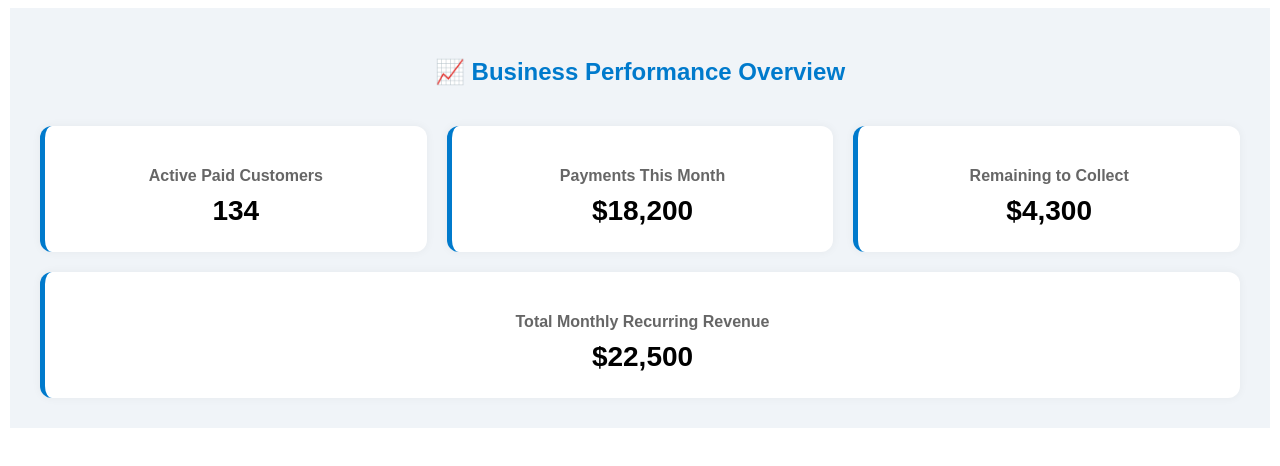
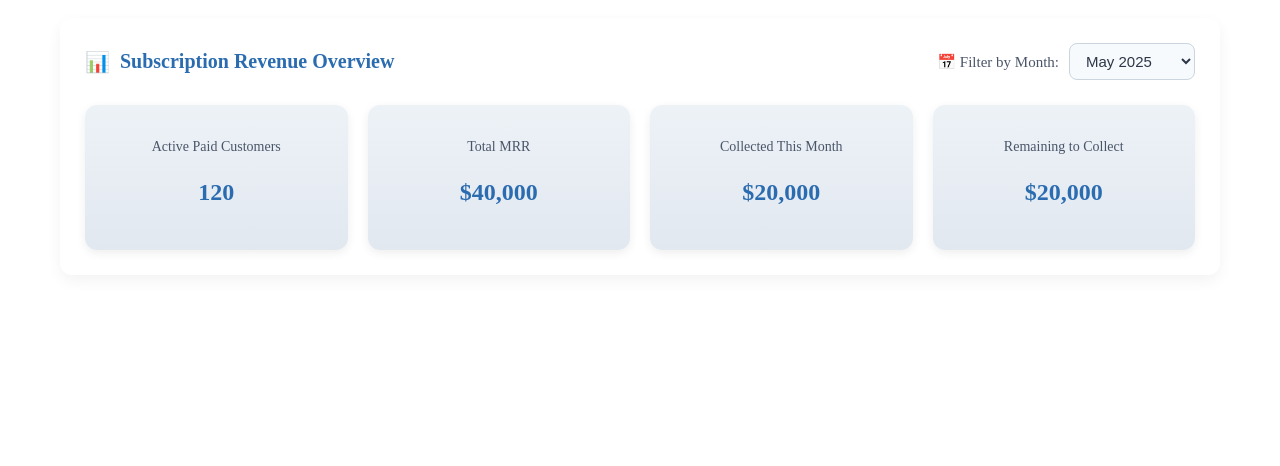
Before and after one commit to Cardyxianbj/ghl-dashboard1, a plain HTML site: page index.html in a window 1280 px wide. Drawn offline with Linux system fonts and the light colour scheme.

Commit message:
Update index.html

```diff
--- a/index.html
+++ b/index.html
@@ -1,72 +1,168 @@
-<div class="ghl-dashboard">
-  <h2>📈 Business Performance Overview</h2>
+<!-- Subscription Revenue Dashboard with Month Filter -->
+<div class="ghl-subscription-dashboard-container">
+  <section class="ghl-subscription-dashboard">
+    <div class="ghl-header">
+      <h2>📊 <span>Subscription Revenue Overview</span></h2>
 
-  <div class="ghl-stats">
-    <div class="ghl-card">
-      <h3>Active Paid Customers</h3>
-      <p id="active-paid-customers">134</p>
+      <div class="ghl-filter">
+        <label for="monthSelector">📅 Filter by Month:</label>
+        <select id="monthSelector">
+          <option value="2025-05">May 2025</option>
+          <option value="2025-04">April 2025</option>
+          <option value="2025-03">March 2025</option>
+        </select>
+      </div>
     </div>
 
-    <div class="ghl-card">
-      <h3>Payments This Month</h3>
-      <p id="monthly-payments">$18,200</p>
+    <div class="ghl-dashboard-grid">
+      <div class="ghl-dashboard-card">
+        <p class="label">Active Paid Customers</p>
+        <p class="value" id="activeCustomers">--</p>
+      </div>
+      <div class="ghl-dashboard-card">
+        <p class="label">Total MRR</p>
+        <p class="value" id="totalMRR">--</p>
+      </div>
+      <div class="ghl-dashboard-card">
+        <p class="label">Collected This Month</p>
+        <p class="value" id="collected">--</p>
+      </div>
+      <div class="ghl-dashboard-card">
+        <p class="label">Remaining to Collect</p>
+        <p class="value" id="remaining">--</p>
+      </div>
     </div>
-
-    <div class="ghl-card">
-      <h3>Remaining to Collect</h3>
-      <p id="remaining-balance">$4,300</p>
-    </div>
-
-    <div class="ghl-card">
-      <h3>Total Monthly Recurring Revenue</h3>
-      <p id="monthly-mrr">$22,500</p>
-    </div>
-  </div>
+  </section>
 </div>
 
 <style>
-  .ghl-dashboard {
-    padding: 30px;
-    background-color: #f0f4f8;
-    font-family: Arial, sans-serif;
-    color: #333;
+  .ghl-subscription-dashboard-container {
+    width: 100%;
     max-width: 1200px;
-    margin: auto;
+    margin: 0 auto;
+    padding: 10px 20px;
+    box-sizing: border-box;
   }
 
-  .ghl-dashboard h2 {
-    text-align: center;
-    color: #007acc;
-    margin-bottom: 40px;
+  .ghl-subscription-dashboard {
+    background: white;
+    border-radius: 12px;
+    box-shadow: 0px 6px 15px rgba(0, 0, 0, 0.05);
+    padding: 25px;
+    margin-bottom: 30px;
   }
 
-  .ghl-stats {
+  .ghl-header {
     display: flex;
+    justify-content: space-between;
+    align-items: center;
     flex-wrap: wrap;
-    justify-content: space-around;
+    margin-bottom: 25px;
+  }
+
+  .ghl-header h2 {
+    font-size: 20px;
+    font-weight: 600;
+    color: #2b6cb0;
+    margin: 0;
+    display: flex;
+    align-items: center;
+    gap: 10px;
+  }
+
+  .ghl-filter {
+    display: flex;
+    align-items: center;
+    gap: 10px;
+  }
+
+  .ghl-filter label {
+    font-size: 15px;
+    font-weight: 500;
+    color: #4a5568;
+  }
+
+  .ghl-filter select {
+    padding: 8px 12px;
+    font-size: 15px;
+    border-radius: 8px;
+    border: 1px solid #cbd5e0;
+    background: #f7fafc;
+    color: #2d3748;
+  }
+
+  .ghl-dashboard-grid {
+    display: grid;
+    grid-template-columns: repeat(auto-fit, minmax(220px, 1fr));
     gap: 20px;
   }
 
-  .ghl-card {
-    background: white;
+  .ghl-dashboard-card {
+    background: linear-gradient(to bottom, #edf2f7, #e2e8f0);
+    padding: 20px;
     border-radius: 12px;
-    box-shadow: 0 0 10px rgba(0,0,0,0.05);
-    padding: 25px;
-    flex: 1 1 250px;
     text-align: center;
-    border-left: 5px solid #007acc;
+    box-shadow: 0 3px 10px rgba(0, 0, 0, 0.07);
+    transition: 0.3s;
   }
 
-  .ghl-card h3 {
-    font-size: 16px;
-    margin-bottom: 10px;
-    color: #666;
+  .ghl-dashboard-card:hover {
+    transform: translateY(-4px);
+    box-shadow: 0 6px 20px rgba(0, 0, 0, 0.1);
   }
 
-  .ghl-card p {
-    font-size: 28px;
+  .ghl-dashboard-card .label {
+    font-size: 14px;
+    color: #4a5568;
+    margin-bottom: 8px;
+  }
+
+  .ghl-dashboard-card .value {
+    font-size: 24px;
     font-weight: bold;
-    color: #000;
-    margin: 0;
+    color: #2b6cb0;
   }
 </style>
+
+<script>
+  const dummyData = {
+    "2025-05": {
+      activeCustomers: 120,
+      totalMRR: 40000,
+      collected: 20000
+    },
+    "2025-04": {
+      activeCustomers: 110,
+      totalMRR: 36000,
+      collected: 31000
+    },
+    "2025-03": {
+      activeCustomers: 100,
+      totalMRR: 34000,
+      collected: 32000
+    }
+  };
+
+  const monthSelector = document.getElementById("monthSelector");
+  const activeCustomersEl = document.getElementById("activeCustomers");
+  const totalMRREl = document.getElementById("totalMRR");
+  const collectedEl = document.getElementById("collected");
+  const remainingEl = document.getElementById("remaining");
+
+  function updateDashboard(month) {
+    const data = dummyData[month] || { activeCustomers: 0, totalMRR: 0, collected: 0 };
+    const remaining = data.totalMRR - data.collected;
+
+    activeCustomersEl.textContent = data.activeCustomers;
+    totalMRREl.textContent = "$" + data.totalMRR.toLocaleString();
+    collectedEl.textContent = "$" + data.collected.toLocaleString();
+    remainingEl.textContent = "$" + remaining.toLocaleString();
+  }
+
+  monthSelector.addEventListener("change", (e) => {
+    updateDashboard(e.target.value);
+  });
+
+  // Initial Load
+  updateDashboard(monthSelector.value);
+</script>
```
